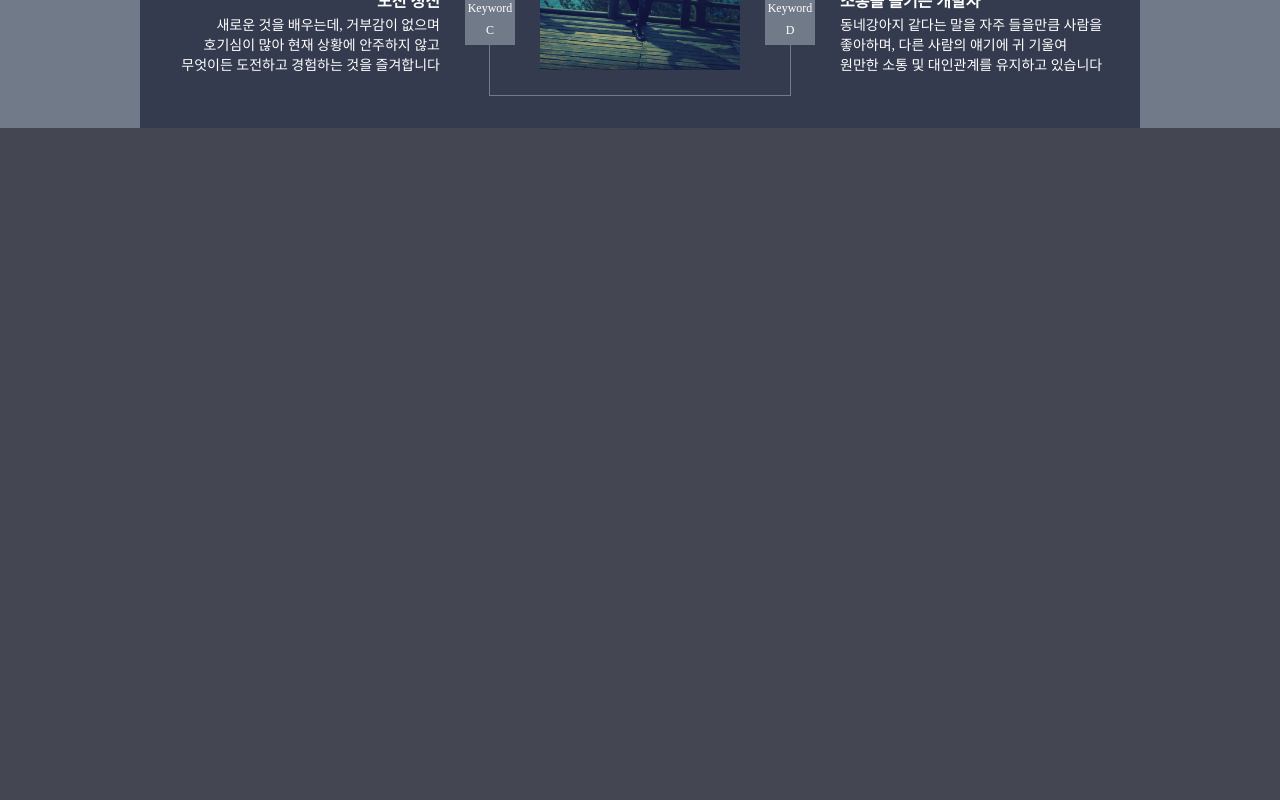
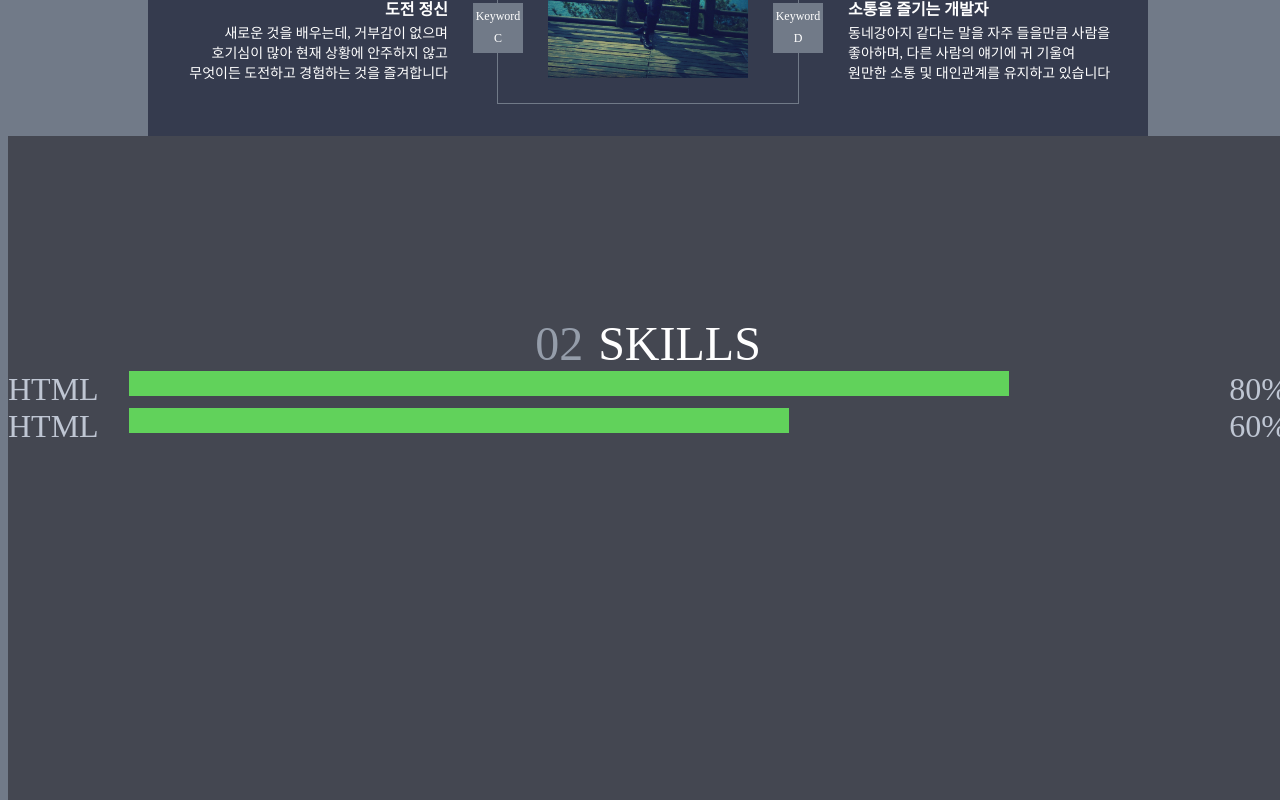
Before and after one commit to arongan90/portfolio, a React (Create React App) app in the folder pdh-portfolio/: page / in a window 1280 px wide. Shown: the part 940-1740 px from the top of the page. Built offline with nearby package versions, Linux system fonts and the light colour scheme.

Commit message:
Skill Bar

```diff
--- a/pdh-portfolio/src/components/AboutMe/AboutMeContents.js
+++ b/pdh-portfolio/src/components/AboutMe/AboutMeContents.js
@@ -1,7 +1,7 @@
 import React from 'react';
 import styled from 'styled-components';
 import Keyword from './Keyword';
-import donghan from '../../image/donghan.jpeg';
+import Donghan from '../../image/donghan.jpeg';
 
 const Image = styled.img`
   width: 200px;
@@ -41,8 +41,8 @@ function AboutMeContents() {
         <h2>성실하고 바른 인성을 가진 '박동한'입니다.</h2>
         <h5>사람을 좋아하고, 커뮤니케이션에 능한 개발자</h5>
         <OutLine>
-          <Image src={donghan} />
-          <Keyword icon={'Keyword A'} position={'A'} align={'right'}>
+          <Image src={Donghan} />
+          <Keyword icon="Keyword A" position="A" align="right">
             <b>성실함과 책임감</b>
             <br />
             임원수행직 및 현금호송보안업의 경험으로
@@ -50,7 +50,7 @@ function AboutMeContents() {
             사회생활에서 제일 중요한 <br />
             성실성과 책임감을 배우게 되었습니다
           </Keyword>
-          <Keyword icon={'Keyword B'} position={'B'} align={'left'}>
+          <Keyword icon="Keyword B" position="B" align="left">
             <b>예의와 바른 인성</b>
             <br />
             예의범절을 중요하게 생각하시는
@@ -59,7 +59,7 @@ function AboutMeContents() {
             <br />
             저를 가장 잘 표현하는 단어입니다
           </Keyword>
-          <Keyword icon={'Keyword C'} position={'C'} align={'right'}>
+          <Keyword icon="Keyword C" position="C" align="right">
             <b>도전 정신</b>
             <br />
             새로운 것을 배우는데, 거부감이 없으며
@@ -68,7 +68,7 @@ function AboutMeContents() {
             <br />
             무엇이든 도전하고 경험하는 것을 즐겨합니다
           </Keyword>
-          <Keyword icon={'Keyword D'} position={'D'} align={'left'}>
+          <Keyword icon="Keyword D" position="D" align="left">
             <b>소통을 즐기는 개발자</b>
             <br />
             동네강아지 같다는 말을 자주 들을만큼 사람을
--- a/pdh-portfolio/src/components/AboutMe/Keyword.js
+++ b/pdh-portfolio/src/components/AboutMe/Keyword.js
@@ -61,8 +61,7 @@ const KeywordIcon = styled.div`
   align-items: center;
   line-height: 1.8;
   position: absolute;
-  ${IconPosition}/* left: -25px;
-  top: 50px; */
+  ${IconPosition}
 `;
 
 function Keyword({ icon, children, position, align }) {
--- /dev/null
+++ b/pdh-portfolio/src/components/Skills/SkillBar.js
@@ -0,0 +1,44 @@
+import React from 'react';
+import styled from 'styled-components';
+
+const Box = styled.div`
+  display: flex;
+  flex: 1;
+  width: 100%;
+  justify-content: space-around;
+`;
+const Title = styled.span`
+  font-size: 2rem;
+  color: #bfc6d3;
+  margin-right: 30px;
+`;
+const StickBox = styled.div`
+  display: flex;
+  background-color: #444751;
+  width: 100%;
+  height: 25px;
+`;
+const StickColor = styled.div`
+  display: flex;
+  background-color: #61d25b;
+  width: ${props => props.percent}%;
+`;
+const Number = styled.span`
+  font-size: 2rem;
+  color: #bfc6d3;
+`;
+
+function SkillBar({ title, percentNumber, percentBar }) {
+  const propPercent = parseInt(percentBar);
+  return (
+    <Box>
+      <Title>{title}</Title>
+      <StickBox>
+        <StickColor percent={propPercent} />
+      </StickBox>
+      <Number>{percentNumber}%</Number>
+    </Box>
+  );
+}
+
+export default SkillBar;
--- a/pdh-portfolio/src/components/Skills/Skills.js
+++ b/pdh-portfolio/src/components/Skills/Skills.js
@@ -1,17 +1,56 @@
 import React from 'react';
 import styled, { css } from 'styled-components';
+import StickChart from './SkillBar';
 
 const SkillsBlock = styled.div`
   width: 100%;
   height: 1000px;
+  display: flex;
+  flex-direction: column;
   background: #444751;
+  padding-top: 180px;
+  box-sizing: border-box;
+  p {
+    font-size: 3rem;
+    color: white;
+    text-align: center;
+    margin: 0;
+  }
+  .number {
+    color: #959daa;
+    margin-right: 15px;
+  }
+
+  .skill {
+    color: white;
+    font-size: 2rem;
+    text-align: right;
+  }
+`;
+
+const SkillContents = styled.div`
+  display: flex;
+  flex-direction: column;
+`;
+
+const SkillBar = styled.div`
+  width: 480px;
+  height: 25px;
+  background: #61d25b;
+  margin: 20px;
 `;
 
 function Skills() {
   return (
-    <>
-      <SkillsBlock />
-    </>
+    <SkillsBlock>
+      <p>
+        <span className="number">02</span>SKILLS
+      </p>
+      <SkillContents>
+        <StickChart title="HTML" percentBar="80" percentNumber="80" />
+        <StickChart title="HTML" percentBar="60" percentNumber="60" />
+      </SkillContents>
+    </SkillsBlock>
   );
 }
 
--- a/pdh-portfolio/src/index.js
+++ b/pdh-portfolio/src/index.js
@@ -1,8 +1,6 @@
 import React from 'react';
 import ReactDOM from 'react-dom';
-import './index.css';
 import App from './App';
-import * as serviceWorker from './serviceWorker';
 
 ReactDOM.render(
   <React.StrictMode>
@@ -14,4 +12,3 @@ ReactDOM.render(
 // If you want your app to work offline and load faster, you can change
 // unregister() to register() below. Note this comes with some pitfalls.
 // Learn more about service workers: https://bit.ly/CRA-PWA
-serviceWorker.unregister();
```
